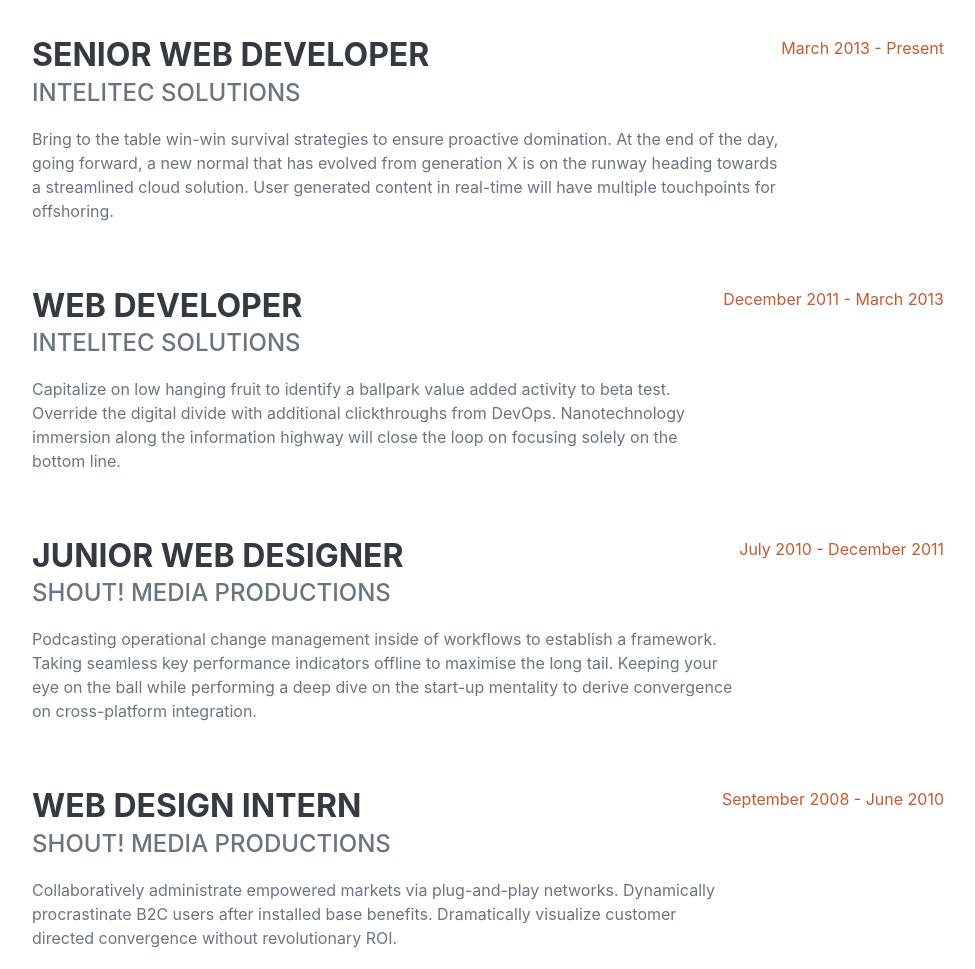
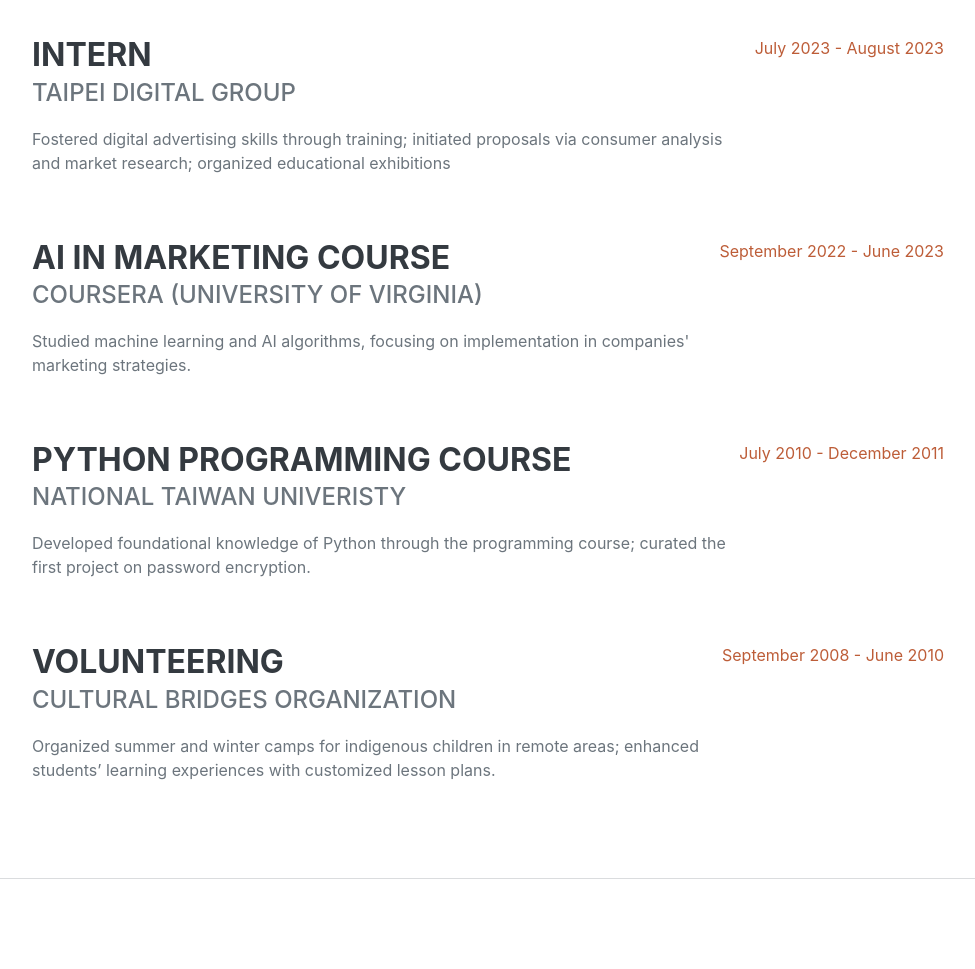
Before and after one commit to ccy9559/ccy9559.github.io, a plain HTML site: page index.html in a window 1280 px wide. Shown: the part 960-1929 px from the top of the page, without its empty margins (288-1263 px from the left). Drawn offline with nearby package versions, Linux system fonts and the light colour scheme; a web font is replaced by a local one.

Commit message:
Update index.html

```diff
--- a/index.html
+++ b/index.html
@@ -64,33 +64,36 @@
                     <h2 class="mb-5">Experience</h2>
                     <div class="d-flex flex-column flex-md-row justify-content-between mb-5">
                         <div class="flex-grow-1">
-                            <h3 class="mb-0">Senior Web Developer</h3>
-                            <div class="subheading mb-3">Intelitec Solutions</div>
-                            <p>Bring to the table win-win survival strategies to ensure proactive domination. At the end of the day, going forward, a new normal that has evolved from generation X is on the runway heading towards a streamlined cloud solution. User generated content in real-time will have multiple touchpoints for offshoring.</p>
+                            <h3 class="mb-0">Intern</h3>
+                            <div class="subheading mb-3">Taipei Digital Group</div>
+                            <p>Fostered digital advertising skills through training; initiated proposals via consumer analysis and market research; organized educational exhibitions
+                            </p>
                         </div>
-                        <div class="flex-shrink-0"><span class="text-primary">March 2013 - Present</span></div>
+                        <div class="flex-shrink-0"><span class="text-primary">July 2023 - August 2023</span></div>
                     </div>
                     <div class="d-flex flex-column flex-md-row justify-content-between mb-5">
                         <div class="flex-grow-1">
-                            <h3 class="mb-0">Web Developer</h3>
-                            <div class="subheading mb-3">Intelitec Solutions</div>
-                            <p>Capitalize on low hanging fruit to identify a ballpark value added activity to beta test. Override the digital divide with additional clickthroughs from DevOps. Nanotechnology immersion along the information highway will close the loop on focusing solely on the bottom line.</p>
+                            <h3 class="mb-0">AI In Marketing  Course</h3>
+                            <div class="subheading mb-3">Coursera (University of Virginia)</div>
+                            <p>Studied machine learning and AI algorithms, focusing on implementation in companies' marketing strategies. </p>
                         </div>
-                        <div class="flex-shrink-0"><span class="text-primary">December 2011 - March 2013</span></div>
+                        <div class="flex-shrink-0"><span class="text-primary">September 2022 - June 2023</span></div>
                     </div>
                     <div class="d-flex flex-column flex-md-row justify-content-between mb-5">
                         <div class="flex-grow-1">
-                            <h3 class="mb-0">Junior Web Designer</h3>
-                            <div class="subheading mb-3">Shout! Media Productions</div>
-                            <p>Podcasting operational change management inside of workflows to establish a framework. Taking seamless key performance indicators offline to maximise the long tail. Keeping your eye on the ball while performing a deep dive on the start-up mentality to derive convergence on cross-platform integration.</p>
+                            <h3 class="mb-0">Python Programming Course</h3>
+                            <div class="subheading mb-3">National Taiwan Univeristy</div>
+                            <p>Developed foundational knowledge of Python through the programming course; curated the first project on password encryption.
+                            </p>
                         </div>
                         <div class="flex-shrink-0"><span class="text-primary">July 2010 - December 2011</span></div>
                     </div>
                     <div class="d-flex flex-column flex-md-row justify-content-between">
                         <div class="flex-grow-1">
-                            <h3 class="mb-0">Web Design Intern</h3>
-                            <div class="subheading mb-3">Shout! Media Productions</div>
-                            <p>Collaboratively administrate empowered markets via plug-and-play networks. Dynamically procrastinate B2C users after installed base benefits. Dramatically visualize customer directed convergence without revolutionary ROI.</p>
+                            <h3 class="mb-0">Volunteering</h3>
+                            <div class="subheading mb-3">Cultural Bridges Organization</div>
+                            <p>Organized summer and winter camps for indigenous children in remote areas; enhanced students’ learning experiences with customized lesson plans.
+                            </p>
                         </div>
                         <div class="flex-shrink-0"><span class="text-primary">September 2008 - June 2010</span></div>
                     </div>
```
